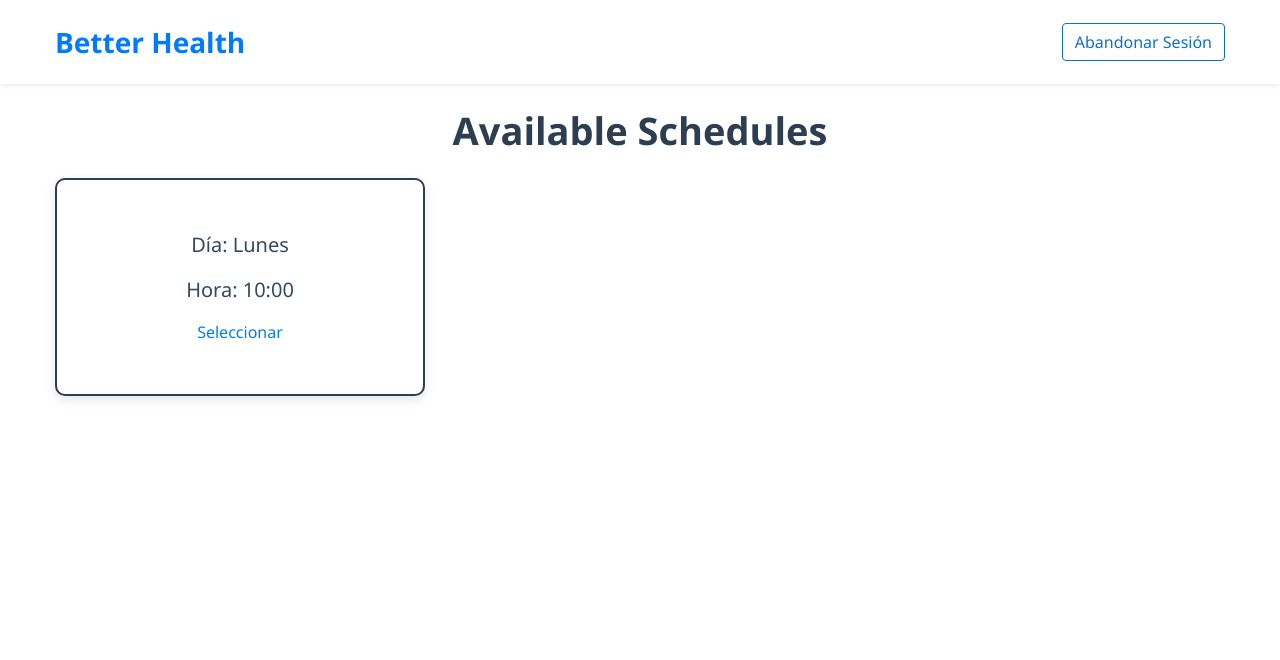
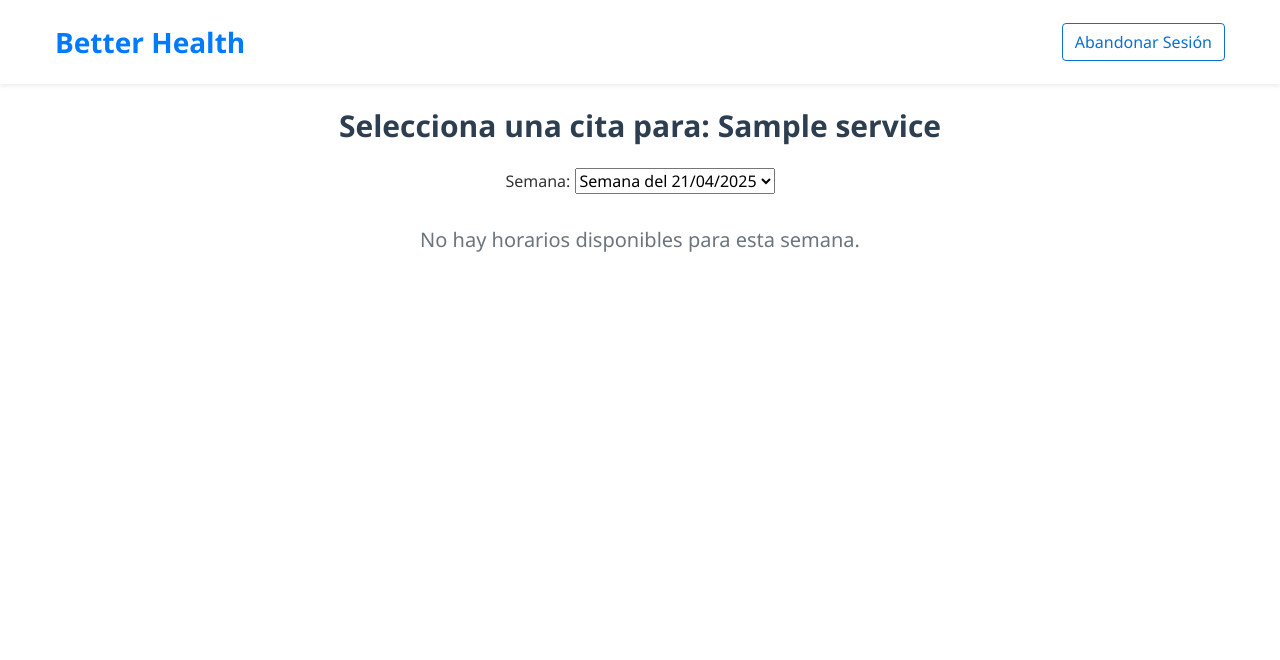
Before and after one commit to mpp44/BetterHealthProject, a Django app: a page that uses core/templates/calendar.html in a window 1280 px wide. Shown: the top 660 px of the page. Run offline with Django 5.2, Linux system fonts and the light colour scheme; a user stored in the database is signed in; tables that the repository leaves empty hold one stand-in row (values such as "Sample post"); some libraries are stand-ins or nearby versions.

Commit message:
Added Schedules & Calendar Options

```diff
--- a/core/models.py
+++ b/core/models.py
@@ -1,5 +1,6 @@
 from django.db import models
 from django.contrib.auth.models import User
+from django.utils.timezone import now
 
 
 class UserProfile(models.Model):
@@ -37,17 +38,8 @@
 
 class Schedule(models.Model):
     service = models.ForeignKey("Service", on_delete=models.CASCADE, null=True)
-    weekday = models.IntegerField(choices=[
-        (0, "Lunes"),
-        (1, "Martes"),
-        (2, "Miércoles"),
-        (3, "Jueves"),
-        (4, "Viernes"),
-        (5, "Sábado"),
-        (6, "Domingo"),
-    ])
-    time = models.TimeField()
+    datetime = models.DateTimeField(default=now)
     available = models.BooleanField(default=True)
 
     def __str__(self):
-        return f"{self.get_weekday_display()} at {self.time} - {self.service.name}"
+        return f"{self.datetime.strftime('%A %Y-%m-%d %H:%M')} - {self.service.name}"
--- a/core/templates/calendar.html
+++ b/core/templates/calendar.html
@@ -1,27 +1,44 @@
 {% extends "base.html" %}
+{% load tz %}
 
 {% block content %}
-<div class="container">
-    <header class="text-center my-4">
-        <h1  class="signup-title">Available Schedules</h1>
+<div class="container my-4">
+    <header class="text-center mb-4">
+        <h2 class="signup-title">Selecciona una cita para: <strong>{{ service.name }}</strong></h2>
     </header>
 
-    <div class="row">
-        {% for schedule in schedules %}
-        <div class="col-md-4 mb-4">
-            <div class="card">
-                <div class="card-body text-center">
-                    <p class="card-text">Día: {{ schedule.get_weekday_display }}</p>
-                    <p class="card-text">Hora: {{ schedule.time|time:"H:i" }}</p>
-                    <a href="{% url 'select_schedule' schedule.id%}">Seleccionar</a>
+    <!-- Selector de semana -->
+    <form method="get" class="text-center mb-4">
+        <label for="semana">Semana:</label>
+        <select name="semana" id="semana" class="form-select d-inline-block w-auto" onchange="this.form.submit()">
+            {% for semana in semanas %}
+                <option value="{{ semana.start }}" {% if semana.start|stringformat:"s" == semana_seleccionada %}selected{% endif %}>
+                    Semana del {{ semana.start|date:"d/m/Y" }}
+                </option>
+            {% endfor %}
+        </select>
+    </form>
+
+    <!-- Horarios agrupados por día -->
+    {% if horarios_por_dia %}
+        {% for fecha, horarios in horarios_por_dia.items %}
+        <div class="card mb-3">
+            <div class="card-header text-center bg-primary text-white">
+                {{ fecha|date:"l, d" }}
+            </div>
+            <div class="card-body d-flex flex-wrap justify-content-center">
+                {% for horario in horarios %}
+                <div class="m-2">
+                    <a href="{% url 'select_schedule' horario.id %}" class="btn btn-outline-success">
+                        {{ horario.datetime|time:"H:i" }}
+                    </a>
                 </div>
+                {% endfor %}
             </div>
         </div>
-        {% empty %}
-        <div class="col-12 text-center">
-            <p class="list-group-item-warning text-muted">No hay horarios disponibles</p>
-        </div>
         {% endfor %}
-    </div>
+    {% else %}
+        <p class="text-muted text-center">No hay horarios disponibles para esta semana.</p>
+    {% endif %}
 </div>
 {% endblock %}
--- a/core/templates/history.html
+++ b/core/templates/history.html
@@ -9,7 +9,7 @@
     <ul class="list-group mt-5">
         {% for appointment in appointments %}
         <li class="list-group-item d-flex justify-content-between align-items-center text-start">
-            Reserva de <strong>{{ appointment.service.name }}</strong> para el <strong>{{ appointment.schedule.get_weekday_display }}</strong> a las <strong>{{ appointment.schedule.time|time:"H:i" }}</strong>
+            Reserva de <strong>{{ appointment.service.name }}</strong> para el <strong>{{ appointment.schedule.datetime|date:"l d/m/Y" }}</strong>a las <strong>{{ appointment.schedule.datetime|time:"H:i" }}</strong>
             <a href="{% url 'edit_appointment' appointment.id %}" class="btn btn-warning">Editar</a>
             <form method="post" action="{% url 'delete_appointment' appointment.id %}">
                 {% csrf_token %}
--- a/core/views.py
+++ b/core/views.py
@@ -2,10 +2,14 @@
 from django.shortcuts import render, redirect, get_object_or_404
 from django.contrib.auth import login
 from .models import Service, Appointment, Schedule, UserProfile
-from datetime import datetime, timedelta
+from datetime import datetime, timedelta, time
 from .api import *
 from django.http import HttpResponse
 from .forms import CustomUserCreationForm
+from zoneinfo import ZoneInfo
+from django.utils.timezone import make_aware
+import dateparser
+from django.core.exceptions import ObjectDoesNotExist
 
 
 def home(request):
@@ -69,6 +73,30 @@
     return redirect('services')
 
 
+def generate_schedules_for_all_services(s):
+    today = datetime.now(ZoneInfo("Europe/Madrid")).date()
+    start_date = today - timedelta(days=today.weekday())
+    end_date = start_date + timedelta(weeks=2)
+    slot_duration = timedelta(minutes=30)
+
+    for service in s:
+        current_date = start_date
+        while current_date <= end_date:
+            start_hour = time(9, 0)
+            end_hour = time(20, 0)
+            current_time = datetime.combine(current_date, start_hour)
+            current_time = make_aware(current_time, timezone=ZoneInfo("Europe/Madrid"))
+
+            while current_time.time() < end_hour:
+                Schedule.objects.get_or_create(
+                    service=service,
+                    datetime=current_time,
+                    defaults={"available": True}
+                )
+                current_time += slot_duration
+            current_date += timedelta(days=1)
+
+
 def services(request):
     token = get_token()
 
@@ -88,24 +116,7 @@
         )
 
     services_db = Service.objects.all()
-
-    # Mock Schedules for One Service
-    consulta = Service.objects.get(name="Consulta médica general")
-    schedules = [
-        {"weekday": 0, "time": "10:00:00"},
-        {"weekday": 0, "time": "14:00:00"},
-        {"weekday": 2, "time": "10:00:00"},
-        {"weekday": 2, "time": "14:00:00"},
-        {"weekday": 4, "time": "10:00:00"},
-    ]
-
-    for schedule in schedules:
-        Schedule.objects.get_or_create(
-            service=consulta,
-            weekday=schedule["weekday"],
-            time=schedule["time"],
-            defaults={"available": True}
-        )
+    generate_schedules_for_all_services(services_db)
 
     appointment = Appointment.objects.filter(user=request.user).last()
     if not appointment.insurance:
@@ -116,7 +127,7 @@
     return render(request, "services.html", {"services": services_db})
 
 
-def select_service(request, service_name):
+def select_service2(request, service_name):
     service = Service.objects.get(name=service_name)
 
     appointment = Appointment.objects.filter(user=request.user).last()
@@ -125,6 +136,55 @@
 
     schedules = Schedule.objects.filter(service=service, available=True)
     return render(request, "calendar.html", {"schedules": schedules})
+
+
+def select_service(request, service_name):
+    service = get_object_or_404(Service, name=service_name)
+
+    appointment = Appointment.objects.filter(user=request.user).last()
+    if appointment:
+        appointment.service = service
+        appointment.save()
+
+    today = datetime.now(ZoneInfo("Europe/Madrid")).date()
+    semana_str = request.GET.get("semana")
+
+    parsed = dateparser.parse(semana_str, languages=["es"]) if semana_str else None
+    semana_inicio = parsed.date() if parsed else today - timedelta(days=today.weekday())
+
+    semana_fin = semana_inicio + timedelta(days=4)
+
+    horarios = Schedule.objects.filter(
+        service=service,
+        available=True,
+        datetime__date__gte=semana_inicio,
+        datetime__date__lte=semana_fin
+    ).order_by("datetime")
+
+    horarios_por_dia = {}
+    for h in horarios:
+        fecha_obj = h.datetime.date()
+        horarios_por_dia.setdefault(fecha_obj, []).append(h)
+
+    semanas = []
+
+    # Si hoy es sábado o domingo, empieza desde el lunes próximo
+    hoy_es = today.weekday()  # 0 = lunes, 6 = domingo
+    inicio = today if hoy_es < 5 else today + timedelta(days=(7 - hoy_es))
+
+    # Genera las próximas 4 semanas a partir de ahí
+    for i in range(2):
+        fecha = inicio + timedelta(weeks=i)
+        lunes = fecha - timedelta(days=fecha.weekday())  # asegura que es lunes
+        semanas.append({"start": lunes})
+
+    return render(request, "calendar.html", {
+        "schedules": horarios,
+        "horarios_por_dia": horarios_por_dia,
+        "semanas": semanas,
+        "semana_seleccionada": semana_inicio.isoformat(),
+        "service": service
+    })
 
 
 def select_schedule(request, schedule_id):
@@ -148,7 +208,7 @@
 
 
 def history(request):
-    appointments = Appointment.objects.filter(user=request.user)
+    appointments = Appointment.objects.filter(user=request.user).order_by('schedule__datetime')
     return render(request, "history.html", {"appointments": appointments})
 
 
--- a/project/settings.py
+++ b/project/settings.py
@@ -109,7 +109,8 @@
 
 LANGUAGE_CODE = 'es'
 
-TIME_ZONE = 'UTC'
+USE_TZ = True
+TIME_ZONE = 'Europe/Madrid'
 
 USE_I18N = True
 
--- a/pyproject.toml
+++ b/pyproject.toml
@@ -8,6 +8,7 @@
 python = "^3.11"
 django = "^5.0"
 python-dotenv = "^1.1.0"
+dateparser = "^1.2.1"
 
 [tool.poetry.dev-dependencies]
 pytest-django = "^4.5"
```
Also changed, not shown: core/migrations/0001_initial.py, core/migrations/0002_alter_schedule_datetime.py (added), core/migrations/0002_userprofile.py (deleted), 1 other file.
